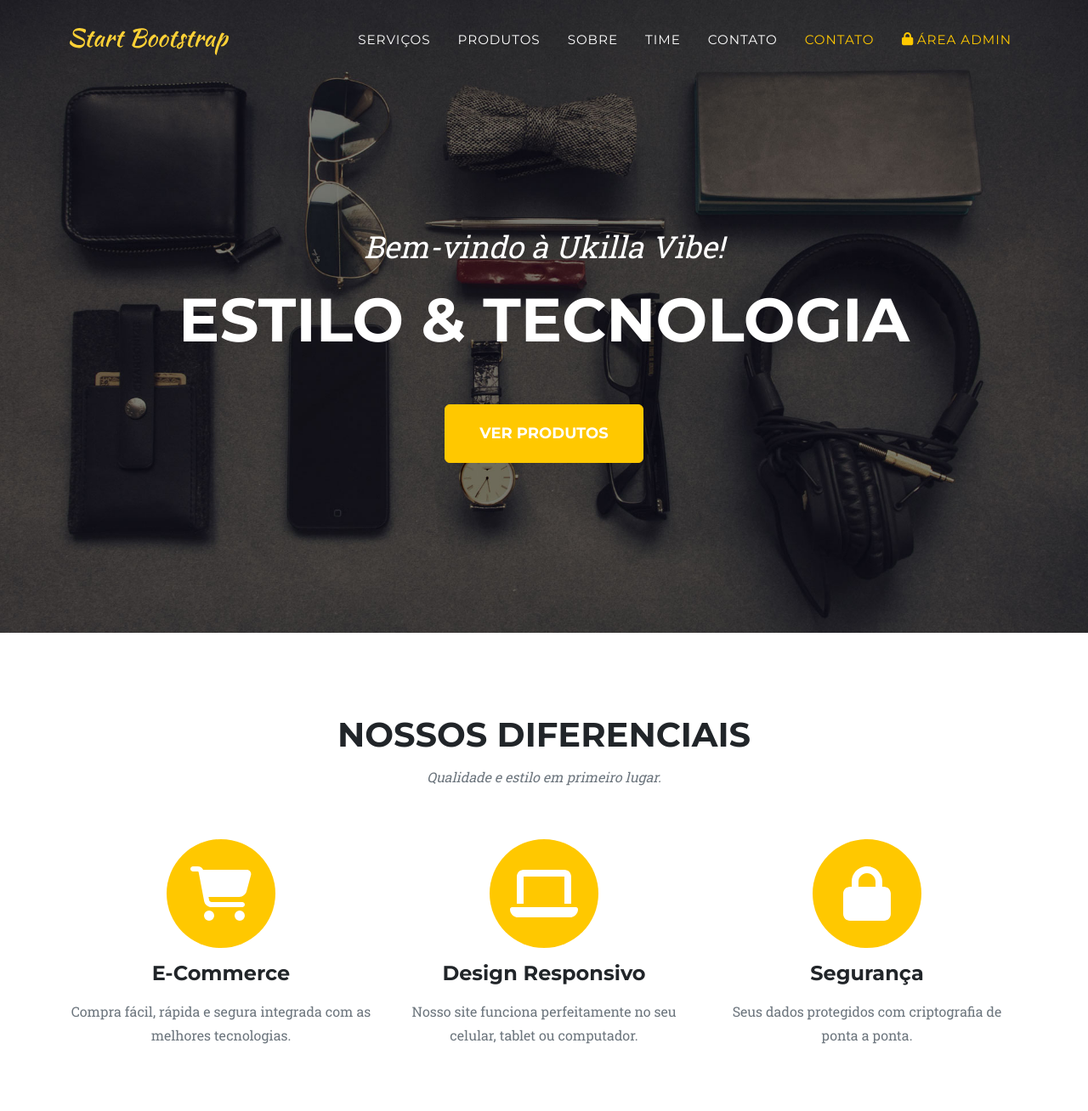
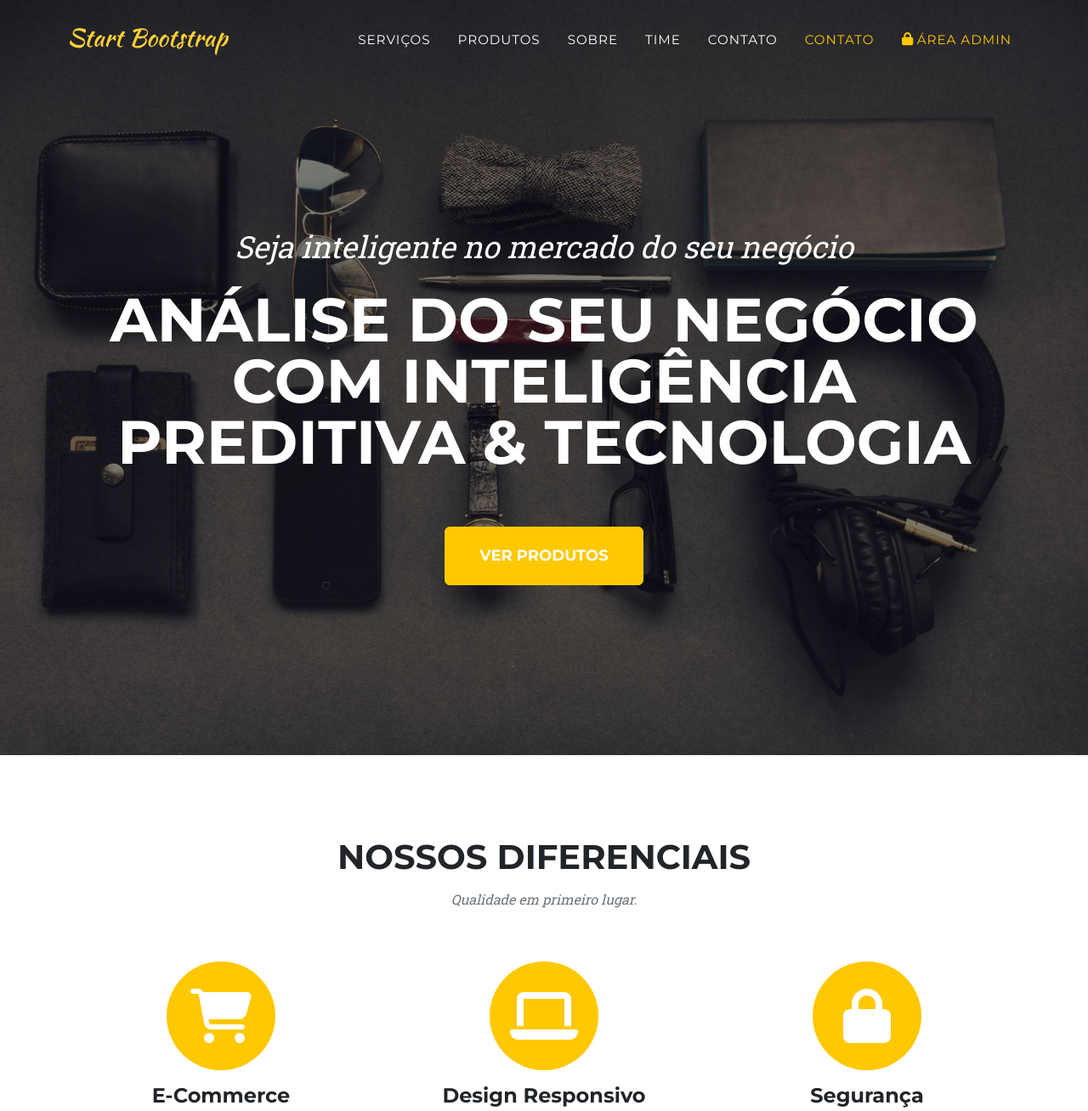
Before and after one commit to rosandrotumbalemos/projeto-ecommerce-django, a Django app: template core/templates/index.html in a window 1280 px wide. Shown: the top 1308 px of the page at 85% size. Run offline with Django 3.2, Linux system fonts and the light colour scheme; the template is opened without the code that fills it, so the values that code supplies are empty; some libraries are stand-ins or nearby versions.

Commit message:
Conteudo atualizado e template novo

```diff
--- a/core/templates/index.html
+++ b/core/templates/index.html
@@ -43,8 +43,8 @@
         </nav>
         <header class="masthead">
             <div class="container">
-                <div class="masthead-subheading">Bem-vindo à Ukilla Vibe!</div>
-                <div class="masthead-heading text-uppercase">Estilo & Tecnologia</div>
+                <div class="masthead-subheading">Seja inteligente no mercado do seu negócio</div>
+                <div class="masthead-heading text-uppercase">Análise do seu negócio com inteligência preditiva & Tecnologia</div>
                 <a class="btn btn-primary btn-xl text-uppercase" href="#portfolio">Ver Produtos</a>
             </div>
         </header>
@@ -53,7 +53,7 @@
             <div class="container">
                 <div class="text-center">
                     <h2 class="section-heading text-uppercase">Nossos Diferenciais</h2>
-                    <h3 class="section-subheading text-muted">Qualidade e estilo em primeiro lugar.</h3>
+                    <h3 class="section-subheading text-muted">Qualidade em primeiro lugar.</h3>
                 </div>
                 <div class="row text-center">
                     <div class="col-md-4">
@@ -128,7 +128,7 @@
             <div class="container">
                 <div class="text-center">
                     <h2 class="section-heading text-uppercase">Sobre Nós</h2>
-                    <h3 class="section-subheading text-muted">A jornada da Ukilla Vibe.</h3>
+                    <h3 class="section-subheading text-muted">Fundação da AEMBI com foco em Business Intelligence.</h3>
                 </div>
                 <ul class="timeline">
                     <li>
@@ -138,7 +138,7 @@
                                 <h4>2023</h4>
                                 <h4 class="subheading">O Início</h4>
                             </div>
-                            <div class="timeline-body"><p class="text-muted">Nascemos com a ideia de unir o estilo das ruas com a tecnologia de dados.</p></div>
+                            <div class="timeline-body"><p class="text-muted">Nascemos com a ideia de unir o marketing com análises preditivas com a tecnologia e dados.</p></div>
                         </div>
                     </li>
                     <li class="timeline-inverted">
```
